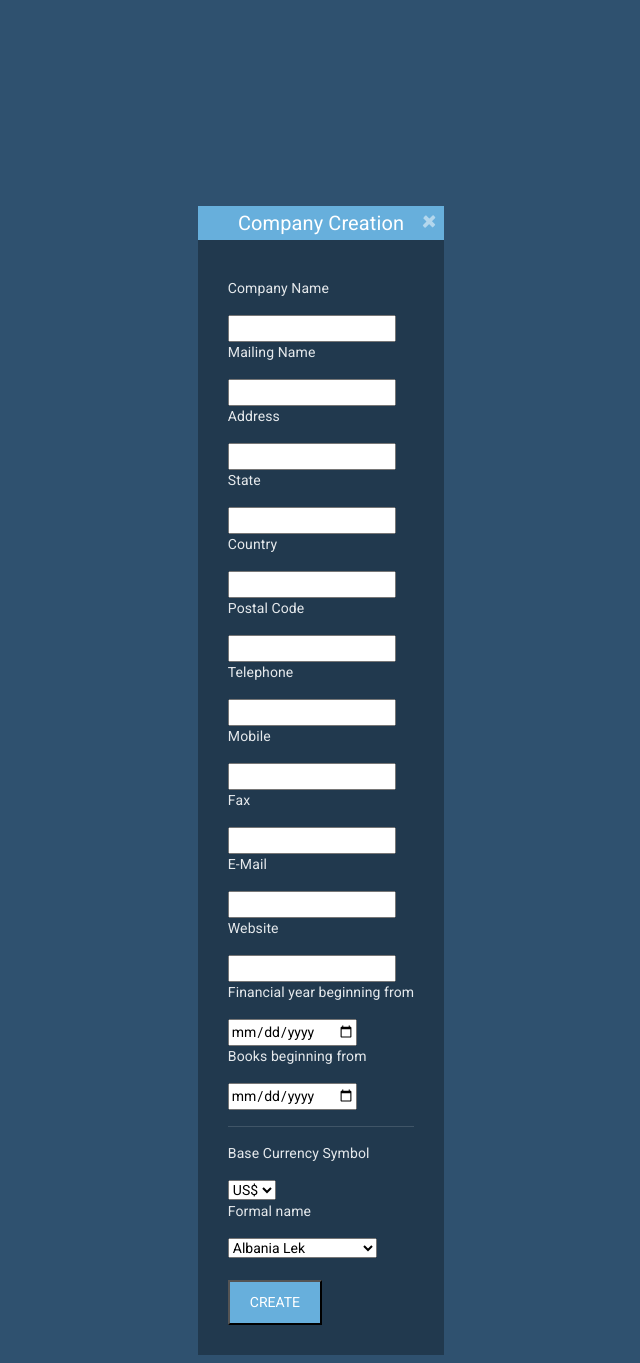
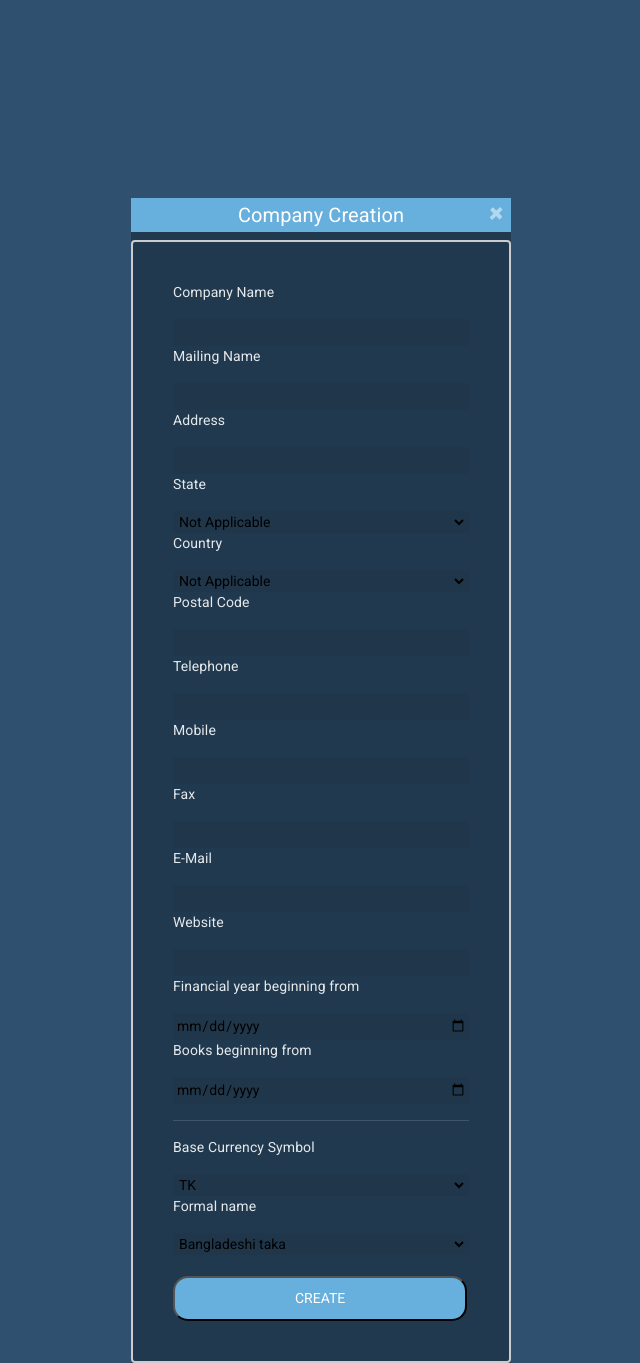
Before and after one commit to adithyanm274/Tally-Prime, a Django app: page /createcompony in a window 1280 px wide. Shown: the part 70-1433 px from the top of the page, without its empty margins (319-959 px from the left). Run offline with Django 3.2, Linux system fonts and the light colour scheme; some libraries are stand-ins or nearby versions; some web fonts are replaced.

Commit message:
fifth commit

```diff
--- a/App1/templates/changecompony.html
+++ b/App1/templates/changecompony.html
@@ -53,7 +53,7 @@
         <a href="createcompony"><h8 style="text-align:left;">Create Compony</h8></a><br>
         <a href="selectcompony"><h8>Select Compony</h8></a><br>
         <a href="branch"><h8>Shut Compony</h8></a><br>
-        <a href="home"><h8>Back</h8></a><br>
+        <a href="index"><h8>Back</h8></a><br>
 
         <hr>
 
--- a/App1/templates/createcompony.html
+++ b/App1/templates/createcompony.html
@@ -89,22 +89,36 @@
     {% block body %}
         {% load static %}
         <style>
+                input,select{
+            width: 100%;
+            border: 2px;
+            background-color: rgba(0, 0, 0, 0.04);
+            border: 2px solid rgb(0, 0, 0,0);
+        }
+
             .container{
                 display: flex;
                 height:65vh;
                 align-items: center;
                 justify-content: center;
+
             }
         .form1{
             display: flex;
             flex-direction: column;
             align-items: center;
-            justify-content:flex-end;
-            position: absolute;
+            justify-content: center;
+            position:absolute;
+            width: auto;
 
         }
         form{
-            padding:30px;
+            padding: 40px;
+            width: 100%;
+            border: 2px solid#ccc;
+            border-radius: 4px;
+            box-sizing:border-box;
+            resize: vertical;
         }
         .close {
             position: absolute;
@@ -115,20 +129,32 @@
             transform: rotate(45deg);
             cursor: pointer;
             text-decoration: none;
-
         }
         button{
             background-color:rgb(103, 175, 220) ;
             color:white;
-            padding:10px 20px;
+            padding:10px 120px;
+            text-align: center;
+            cursor: pointer;
+            border-radius: 15px;
+            /* box-shadow: 0 9px; */
+        }
+        button:hover{
+            background-color: aqua;
+
+        }
+        button:active{
+            background-color: blueviolet;
+            box-shadow: 0 5px #666;
+            transform: translate(4px);
         }
     </style>
     <div class="container">
 
         <div class="form1"style=" background-color:rgba(0,0,0,0.3);">
             <a href="javascript:history.go(-1);" class="close">+</a>
-            <h5 style="background-color:rgb(103, 175, 220) ; color:white; text-align: center; padding: 5px 5px; width:100%;">Company Creation</h5>
-            <form method="post" action="{% url 'createcompony' %}">
+            <h5 style="background-color:rgb(103, 175, 220) ; color:white; text-align: center; padding: 5px 0; width:100%;">Company Creation</h5>
+            <form method="post" action="{% url 'crtecompony' %}">
                 {% csrf_token %}
 
     <!-- <div class="container">
@@ -145,9 +171,7 @@
             <div><p>Address</Address></p>
             <input type="text" name="address"></div>
             <div><p>State</p>
-            <input type="text" name="state"></div>
-
-            <!-- <select  id="primary" name="state">
+            <select  id="primary" name="state">
                 <option value="primary">Not Applicable</option>
                 <option value="primary">Andaman & Nicobar Islands</option>
                 <option value="primary">Andhra Pradesh</option>
@@ -181,10 +205,11 @@
                 <option value="primary">Sikkim</option>
                 <option value="primary">Tamil Nadu</option>
                 <option value="primary">Telangana</option>
-            </select> -->
+
+
+            </select></div>
             <div><p>Country</p>
-            <input type="text" name="country"></div>
-          <!-- <select  id="country" name="country">
+            <select  id="country" name="country">
                 <option value="Countryt">Not Applicable</option>
                 <option value="Country">Bangladesh</option>
                 <option value="Country">Bhutan</option>
@@ -217,7 +242,8 @@
                 <option value="Country">UK</option>
                 <option value="Country">USA</option>
                 <option value="Country">Zambia</option>
-            </select> -->
+
+            </select></div>
             <div><p>Postal Code</p>
             <input type="text" name="pincode"></div>
             <div><p>Telephone</p>
@@ -237,48 +263,48 @@
             <hr>
             <div><p>Base Currency Symbol</p>
             <select id="sub-ledger" name="curncysymbl">
-                <option value="No">US$</option>
-                <option value="Yes">€</option>
-                <option value="Yes">£</option>
+                <option value="No">TK</option>
+                <option value="Yes">Nu</option>
+                <option value="Yes">P</option>
+                <option value="Yes">EGP</option>
+                <option value="Yes">GH₵</option>
+                <option value="Yes">HKD</option>
+                <option value="Yes">₹</option>
+                <option value="Yes">Rp</option>
+                <option value="Yes">KSh</option>
+                <option value="Yes">BHD</option>
+                <option value="Yes">KWD</option>
                 <option value="Yes">$</option>
-                <option value="Yes">¢</option>
-                <option value="Yes">₼</option>
-                <option value="Yes">₹</option>
-                <option value="Yes">Br</option>
-                <option value="Yes">BZ$</option>
-                <option value="Yes">$b</option>
-                <option value="Yes">KM</option>
-                <option value="Yes">P</option>
-                <option value="Yes">лв</option>
-                <option value="Yes">R$</option>
-                <option value="Yes">៛</option>
-                <option value="Yes">¥</option>
-                <option value="Yes">₡</option>
-                <option value="Yes">kn</option>
-                <option value="Yes">₱</option>
-                <option value="Yes">Kč</option>
+                <option value="Yes">Nu</option>
+                <option value="Yes">Nu</option>
+                <option value="Yes">Nu</option>
+                <option value="Yes">Nu</option>
+                <option value="Yes">Nu</option>
+                <option value="Yes">Nu</option>
+                <option value="Yes">Nu</option>
+                <option value="Yes">Nu</option>
 
             </select></div>
             <div><p>Formal name</p>
             <select name="crncyname" id="sub-ledger" >
-                <option value="No">Albania Lek</option>
-                <option value="Yes">Afghanistan Afghani</option>
-                <option value="Yes">Argentina Peso</option>
-                <option value="Yes">Aruba Guilder</option>
-                <option value="Yes">Australia Dollar</option>
-                <option value="Yes">Azerbaijan Manat</option>
+                <option value="No">Bangladeshi taka</option>
+                <option value="Yes">Buhtanese Ngultrum</option>
+                <option value="Yes">Botswana Pula</option>
+                <option value="Yes">Egyptian Pound</option>
+                <option value="Yes">Ghanaian cedi</option>
+                <option value="Yes">Hong Kong Doller</option>
                 <option value="Yes">INR</option>
                 <option value="Yes">Indonasian Rupiah</option>
                 <option value="Yes">Kenyan Shiling</option>
                 <option value="Yes">Behraini Dinar</option>
                 <option value="Yes">Kuwaiti Dinar</option>
                 <option value="Yes">Doller</option>
-                <option value="Yes">Bolivia Bolíviano</option>
-                <option value="Yes">Botswana Pula	</option>
+                <option value="Yes">Hong Kong Doller</option>
+                <option value="Yes">Hong Kong Doller</option>
                 <option value="Yes">Hong Kong Doller</option>
 
 
-            </select></div>
+            </select><br></div>
 
 
             <br>
--- a/App1/views.py
+++ b/App1/views.py
@@ -81,9 +81,8 @@ def crtecompony(request):
                     curncysymbl=curncysymbl,
                     crncyname=crncyname)
         data.save()
-        messages.success(request,"Group added successfully!")
+        messages.success(request,"Company Registered Successfully!")
         return redirect('/')
-
 
 def changecompony(request):
     data=crtcompony.objects.all()
```
